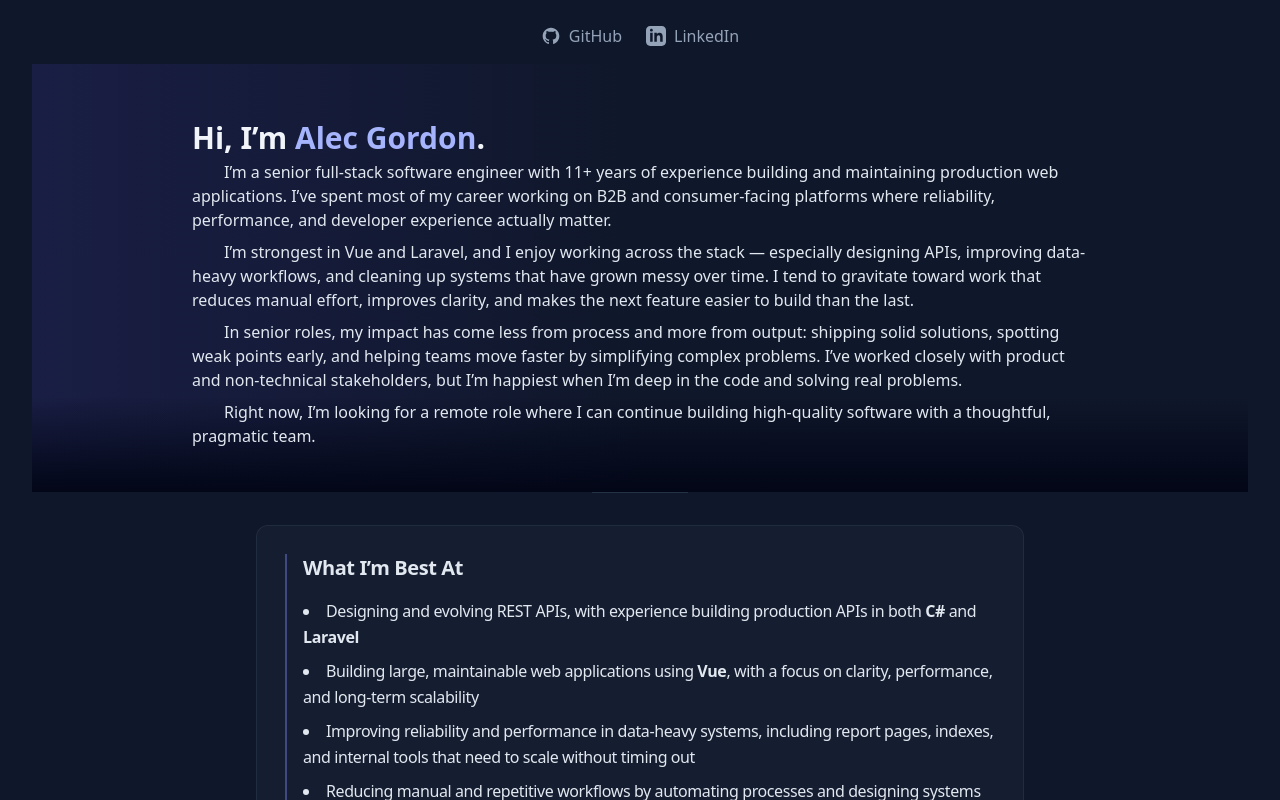
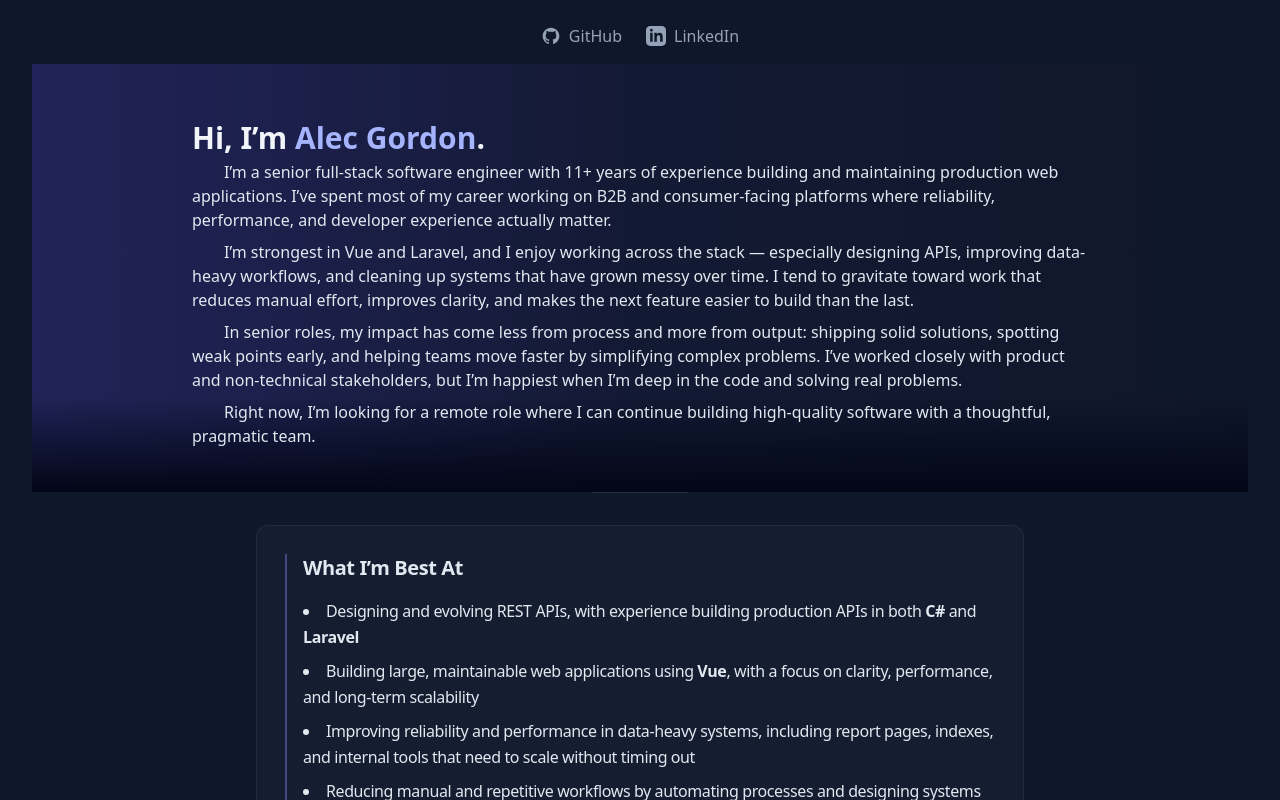
Before and after one commit to insanealec/alecgordon, a Vue app: page /#/ in a window 1280 px wide. Shown: the top 800 px of the page. Built offline with nearby package versions, Linux system fonts and the light colour scheme.

Commit message:
Trying to get this gradient to look good, still blocky and cutoff

```diff
--- a/src/components/HomePage.vue
+++ b/src/components/HomePage.vue
@@ -25,7 +25,10 @@ import WorkExperience from './WorkExperience.vue';
     <section class="relative w-full flex justify-center pt-14 pb-10 px-6 overflow-hidden">
       <!-- Background gradient (left glow / ambient) -->
       <div
-        class="pointer-events-none absolute inset-0"
+        class="pointer-events-none absolute top-0 bottom-0
+         left-1/2 -translate-x-[50%]
+         w-[1400px]
+         bg-gradient-to-r from-indigo-900/40 via-indigo-900/10 to-transparent"
         aria-hidden="true"
       >
         <div
```
